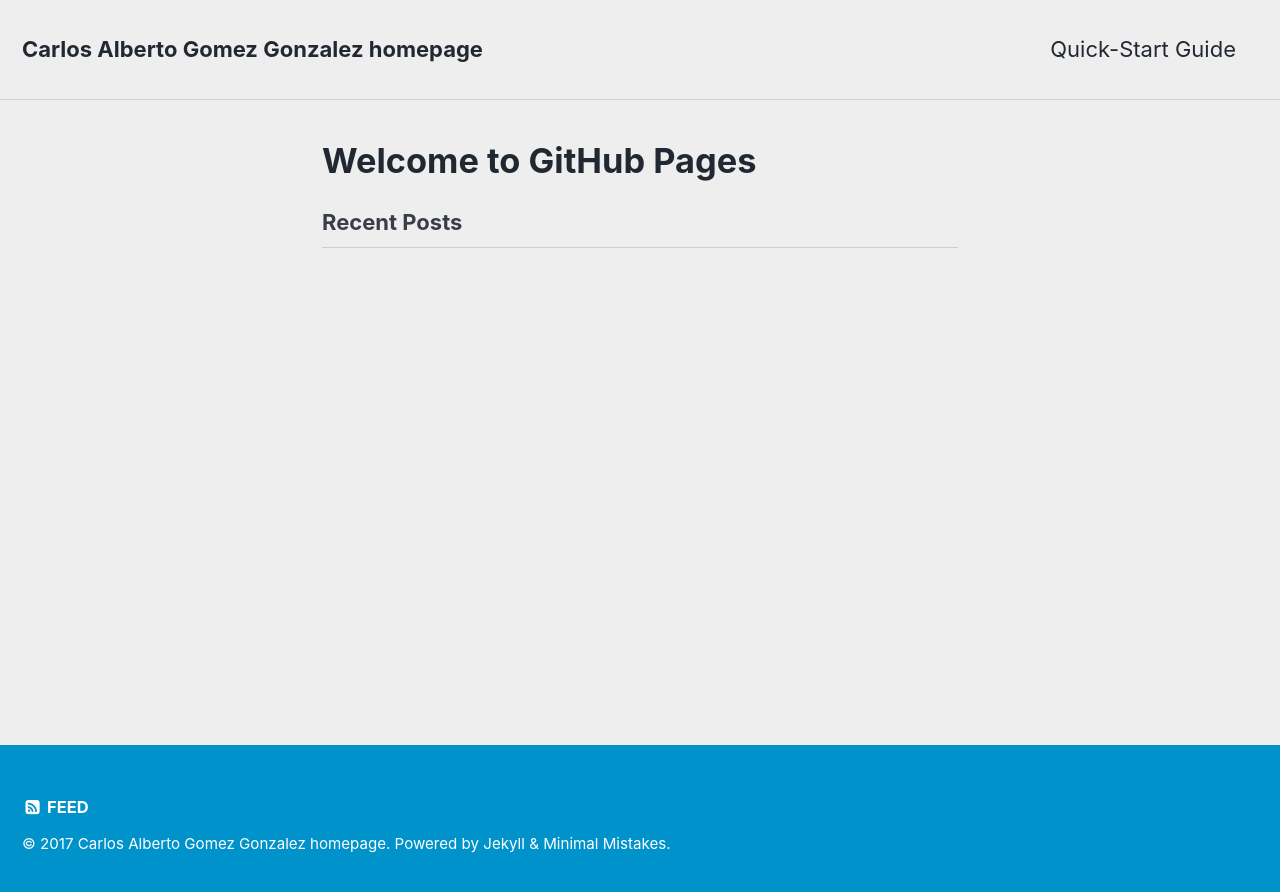
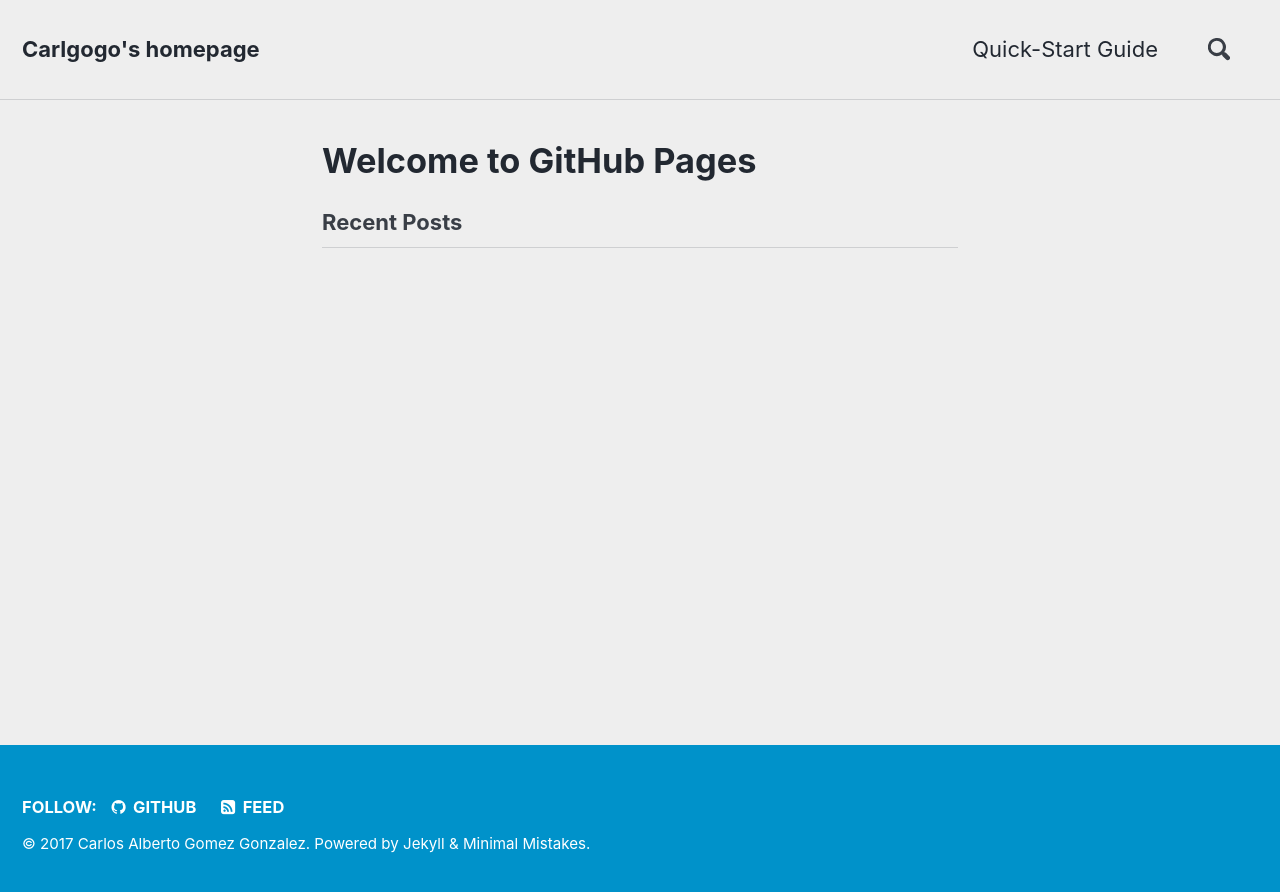
Before and after one commit to carlos-gg/carlos-gg.github.io, a Jekyll site: the page built from index.md, in a window 1280 px wide. Shown: the top 892 px of the page. Built offline with Jekyll 4.4.1, drawn with Linux system fonts in a browser that asks for light colours; our own code applies the rules of GitHub Pages for plain Markdown files; the list of posts is cut into pages by our own code; part of the change alters nothing that is shown.

Commit message:
updating _config.yml

```diff
--- a/_config.yml
+++ b/_config.yml
@@ -1,27 +1,109 @@
 # Welcome to Jekyll!
 #
 # This config file is meant for settings that affect your whole blog, values
-# which you are expected to set up once and rarely edit after that. If you find
-# yourself editing this file very often, consider using Jekyll's data files
-# feature for the data you need to update frequently.
-#
+# which you are expected to set up once and rarely edit after that.
 # For technical reasons, this file is *NOT* reloaded automatically when you use
-# 'bundle exec jekyll serve'. If you change this file, please restart the server
-# process.
+# 'jekyll serve'. If you change this file, please restart the server process.
 
-title: Carlos Alberto Gomez Gonzalez homepage
+minimal_mistakes_skin: "air"
+
+# Site Settings
+locale: "en"
+title: Carlgogo's homepage
+name: Carlos Alberto Gomez Gonzalez
 email: carlosgg33@gmail.com
 description: >- # this means to ignore newlines until "baseurl:"
   Test
-baseurl:
-url: https://carlgogo.github.io
+baseurl: # the subpath of your site, e.g. "/blog"
+url: https://carlgogo.github.io # the base hostname & protocol for your site e.g. "https://mmistakes.github.io"
+repository: # GitHub username/repo-name e.g. "mmistakes/minimal-mistakes"
+github_username: carlgogo
+teaser: # path of fallback teaser image, e.g. "/assets/images/500x300.png"
+search: true
 twitter_username:
-github_username: carlgogo
-minimal_mistakes_skin: "air"
+
+# Analytics
+analytics:
+  provider               : false # false (default), "google", "google-universal", "custom"
+  google:
+    tracking_id          :
+
+
+# Site Author
+author:
+  name             : "Carlos Alberto Gomez Gonzalez"
+  avatar           : "/assets/images/bio-photo.jpg"
+  bio              : "Bio"
+  email            : carlosgg33@gmail.com
+  uri              : "https://carlgogo.github.io"
+  location         : "Somewhere"
+  home             : # null (default), "absolute or relative url to link to author home"
+  bitbucket        :
+  codepen          :
+  dribbble         :
+  flickr           :
+  facebook         :
+  foursquare       :
+  github           : carlgogo
+  gitlab           :
+  google_plus      :
+  keybase          :
+  instagram        :
+  lastfm           :
+  linkedin         : carlosalbertogomezgonzalez
+  pinterest        :
+  soundcloud       :
+  stackoverflow    : # "123456/username" (the last part of your profile url, e.g. https://stackoverflow.com/users/123456/username)
+  steam            : # "steamId" (the last part of your profile url, e.g. https://steamcommunity.com/id/steamId/)
+  tumblr           :
+  twitter          :
+  vine             :
+  weibo            :
+  xing             :
+  youtube          : # "https://youtube.com/c/MichaelRoseDesign"
+
+
+# Reading Files
+include:
+  - .htaccess
+  - _pages
+exclude:
+  - "*.sublime-project"
+  - "*.sublime-workspace"
+  - vendor
+  - .asset-cache
+  - .bundle
+  - .jekyll-assets-cache
+  - .sass-cache
+  - assets/js/plugins
+  - assets/js/_main.js
+  - assets/js/vendor
+  - Capfile
+  - CHANGELOG
+  - config
+  - Gemfile
+  - Gruntfile.js
+  - gulpfile.js
+  - LICENSE
+  - log
+  - node_modules
+  - package.json
+  - Rakefile
+  - README
+  - tmp
+  - /docs # ignore Minimal Mistakes /docs
+  - /test # ignore Minimal Mistakes /test
+keep_files:
+  - .git
+  - .svn
+encoding: "utf-8"
+markdown_ext: "markdown,mkdown,mkdn,mkd,md"
 
 # Build settings
 markdown: kramdown
 remote_theme: mmistakes/minimal-mistakes
+
+
 # Outputting
 permalink: /:categories/:title/
 paginate: 5 # amount of posts to show
@@ -38,24 +120,6 @@ plugins:
   - jemoji
   - jekyll-remote-theme
 
-author:
-  name   : "Carlos Alberto Gomez Gonzalez"
-  avatar : "/assets/images/bio-photo.jpg"
-  bio    : "Bio"
-  email  : carlosgg33@gmail.com
-  uri    : "https://carlgogo.github.io"
-
-# Exclude from processing.
-# The following items will not be processed, by default. Create a custom list
-# to override the default setting.
-# exclude:
-#   - Gemfile
-#   - Gemfile.lock
-#   - node_modules
-#   - vendor/bundle/
-#   - vendor/cache/
-#   - vendor/gems/
-#   - vendor/ruby/
 
 defaults:
   # _posts
@@ -66,6 +130,6 @@ defaults:
       layout: single
       author_profile: true
       read_time: true
-      comments: true
+      comments: #true
       share: true
       related: true
```
